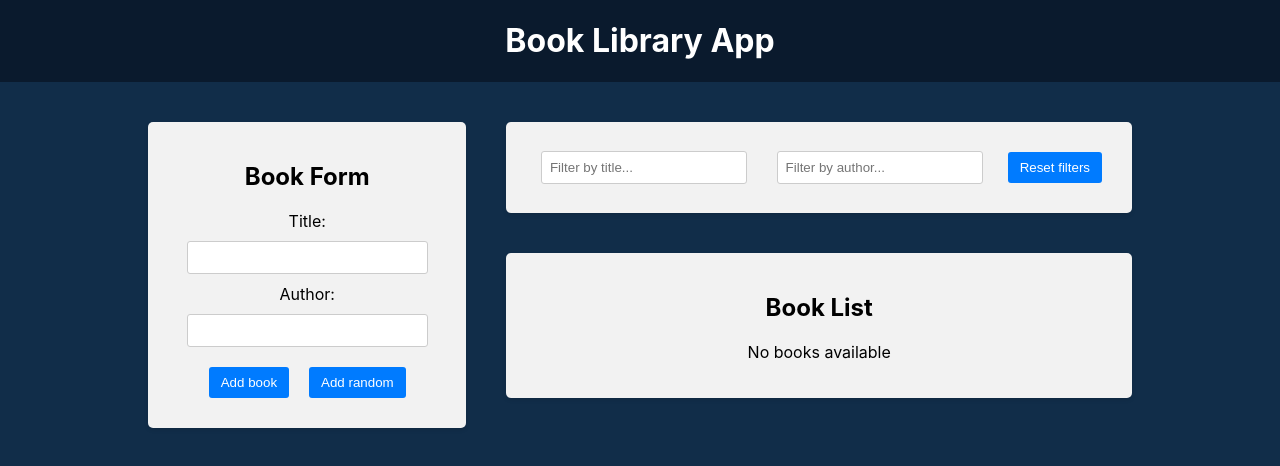
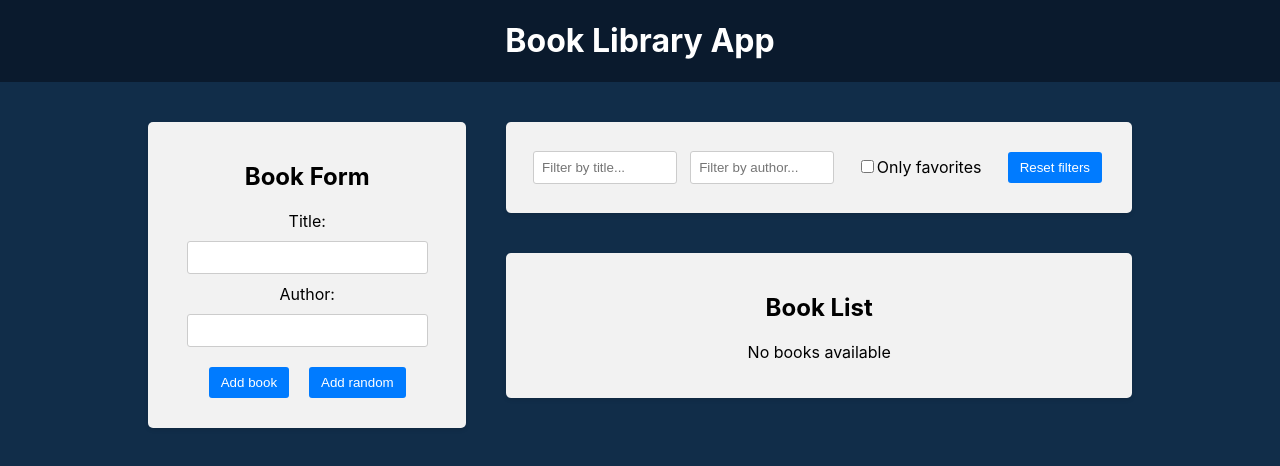
Before and after one commit to xqzmy122/book-library-app, a React (Vite) app in the folder frontend/: page / in a window 1280 px wide. Shown: the top 466 px of the page. Built offline with nearby package versions, Linux system fonts and the light colour scheme.

Commit message:
filter by favorites

```diff
--- a/frontend/src/components/BookList/BookList.jsx
+++ b/frontend/src/components/BookList/BookList.jsx
@@ -1,13 +1,14 @@
 import { useDispatch, useSelector } from "react-redux";
 import { BsBookmarkStar, BsBookmarkStarFill } from "react-icons/bs";
 import { deleteBook, toggleFavorite } from "../../redux/books/actionCreators";
-import { selectFilterAuthor, selectFilterTitle} from "../../redux/slices/filterSlice";
+import { selectFilterAuthor, selectFilterTitle, selectFilterOnlyFavorites} from "../../redux/slices/filterSlice";
 import "./BookList.css";
 
 function BookList() {
   const books = useSelector((state) => state.books); // подписываемся на изменения books
   const titleFilter = useSelector(selectFilterTitle)
   const authorFilter = useSelector(selectFilterAuthor)
+  const onlyFavorites = useSelector(selectFilterOnlyFavorites)
   const dispatch = useDispatch();
 
   function onClickHandler(id) {
@@ -15,12 +16,15 @@ function BookList() {
   }
 
   function handleToggleFavorite(id) {
-    console.log(id);
     dispatch(toggleFavorite(id));
   }
 
   const filteredBooks = books.filter((book) => {
-    return (book.title.toLowerCase().includes(titleFilter.toLowerCase()) && book.author.toLowerCase().includes(authorFilter.toLowerCase()))
+    const matchesTitle = book.title.toLowerCase().includes(titleFilter.toLowerCase())
+    const matchesAuthor = book.author.toLowerCase().includes(authorFilter.toLowerCase())
+    const matchesFavorites = onlyFavorites ? book.isFavorite : true
+
+    return matchesTitle && matchesAuthor && matchesFavorites
   })
 
   return (
--- a/frontend/src/components/Filter/Filter.jsx
+++ b/frontend/src/components/Filter/Filter.jsx
@@ -1,8 +1,10 @@
 import {
   setTitleFilter,
   setAuthorFilter,
+  toggleOnlyFavorites,
   selectFilterTitle,
   selectFilterAuthor,
+  selectFilterOnlyFavorites,
   resetFilter,
 } from "../../redux/slices/filterSlice";
 import { useDispatch, useSelector } from "react-redux";
@@ -12,6 +14,7 @@ function Filter() {
   const dispatch = useDispatch();
   const titleValue = useSelector(selectFilterTitle);
   const authorValue = useSelector(selectFilterAuthor)
+  const onlyFavorites = useSelector(selectFilterOnlyFavorites)
 
   function handleTitleFilterChange(e) {
     dispatch(setTitleFilter(e.target.value));
@@ -19,6 +22,10 @@ function Filter() {
 
   function handleAuthorFilterChange(e) {
     dispatch(setAuthorFilter(e.target.value))
+  }
+
+  function handleToggleOnlyFavorites() {
+    dispatch(toggleOnlyFavorites())
   }
 
   function handleResetFilter() {
@@ -40,6 +47,12 @@ function Filter() {
         <div className="filter-group">
           <input type="text" placeholder="Filter by author..." value={authorValue} onChange={e => handleAuthorFilterChange(e)}/>
         </div>
+        <div className="filter-group">
+          <label>
+            <input type="checkbox" checked={onlyFavorites} onChange={handleToggleOnlyFavorites}/>
+            Only favorites
+          </label>
+        </div>
         <button type="button" onClick={handleResetFilter}>Reset filters</button>
       </div>
     </div>
--- a/frontend/src/redux/slices/filterSlice.js
+++ b/frontend/src/redux/slices/filterSlice.js
@@ -3,6 +3,7 @@ import {createSlice} from '@reduxjs/toolkit'
 const initialState = {
   title: '',
   author: '',
+  onlyFavorites: false,
 }
 
 const filterSlice = createSlice({
@@ -20,6 +21,9 @@ const filterSlice = createSlice({
      setAuthorFilter(state, action) {
       state.author = action.payload
      },
+     toggleOnlyFavorites(state) {
+      state.onlyFavorites = !state.onlyFavorites
+     },
      resetFilter(state) {
       return initialState
      }
@@ -31,6 +35,7 @@ const filterSlice = createSlice({
 // был вызван, для того, чтобы передать payload необходимо передать в функцию аргументы
 
 export default filterSlice.reducer // содержит все функции для изменения состояния
-export const {setTitleFilter, setAuthorFilter, resetFilter} = filterSlice.actions
+export const {setTitleFilter, setAuthorFilter, resetFilter, toggleOnlyFavorites} = filterSlice.actions
 export const selectFilterTitle = (state) => state.filter.title
 export const selectFilterAuthor = (state) => state.filter.author
+export const selectFilterOnlyFavorites = (state) => state.filter.onlyFavorites
```
